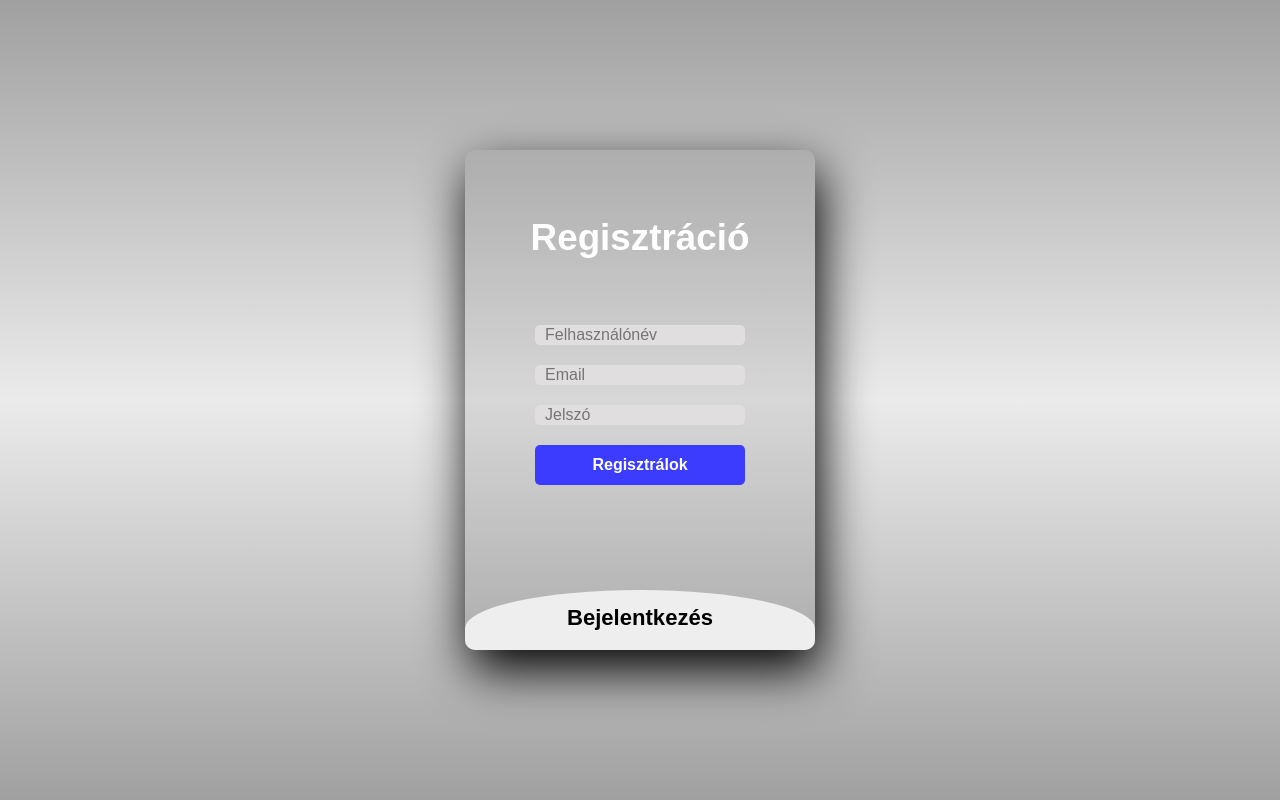
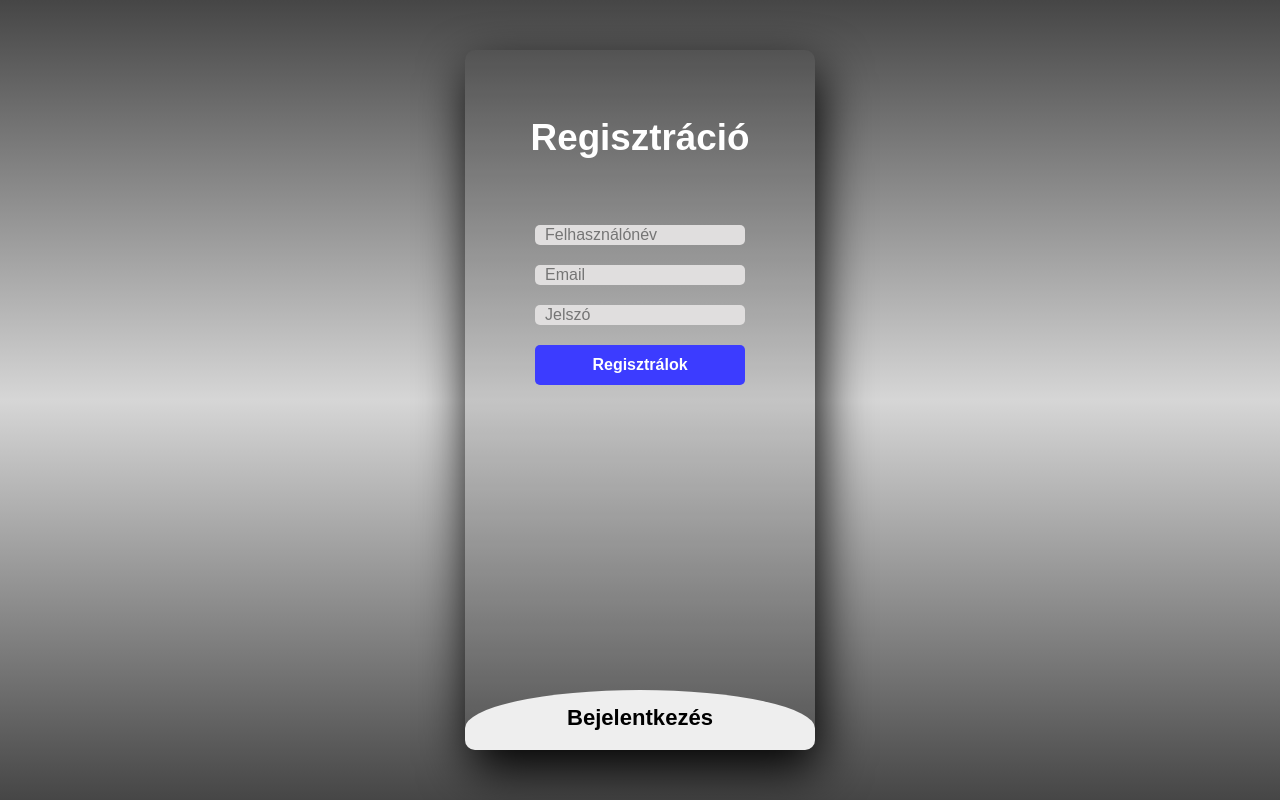
Before and after one commit to SrsAdam/ebProject, a PHP site: page /regisztracio.html in a window 1280 px wide. Run offline with PHP 8.4, Linux system fonts and the light colour scheme; some libraries are stand-ins or nearby versions.

Commit message:
menhely regiszt.plusz mondat formázás és singup doboz növelés

```diff
--- a/zarovizsga/css/regisztracio.css
+++ b/zarovizsga/css/regisztracio.css
@@ -6,29 +6,25 @@ body{
     align-items: center;
     min-height: 100vh;
     font-family: 'Jost', sans-serif;
-    background: linear-gradient(to bottom, rgb(160, 160, 160), rgb(235, 235, 235), rgb(160, 160, 160));
+    background: linear-gradient(to bottom, rgb(70, 70, 70), rgb(214, 214, 214), rgb(70, 70, 70));
 }
-
 .main{
     width: 350px;
-    height: 500px;
+    height: 700px;
     background: red;
     overflow: hidden;
     background: rgba(41, 41, 41, 0.1);
     border-radius: 10px;
     box-shadow: 5px 20px 50px #000;
 }
-
 #chk{
     display: none;
 }
-
 .signup{
     position: relative;
     width:100%;
     height: 100%;
 }
-
 label{
     color: #fff;
     font-size: 2.3em;
@@ -39,7 +35,6 @@ label{
     cursor: pointer;
     transition: .5s ease-in-out;
 }
-
 input{
     width: 60%;
     height: 20px;
@@ -52,7 +47,6 @@ input{
     outline: none;
     border-radius: 5px;
 }
-
 button{
     width: 60%;
     height: 40px;
@@ -70,11 +64,9 @@ button{
     transition: .2s ease-in;
     cursor: pointer;
 }
-
 button:hover{
     background: rgb(75, 75, 177);
 }
-
 .login{
     height: 460px;
     background: #eee;
@@ -82,20 +74,20 @@ button:hover{
     transform: translateY(-180px);
     transition: .8s ease-in-out;
 }
-
 .login label{
     color: black;;
     transform: scale(.6);
 }
-
 #chk:checked ~ .login{
     transform: translateY(-500px);
 }
-
 #chk:checked ~ .login label{
     transform: scale(1);
 }
-
 #chk:checked ~ .signup label{
     transform: scale(.6);
 }
+.menh {
+    font-size: 10px;
+    text-align: center;
+}
```
